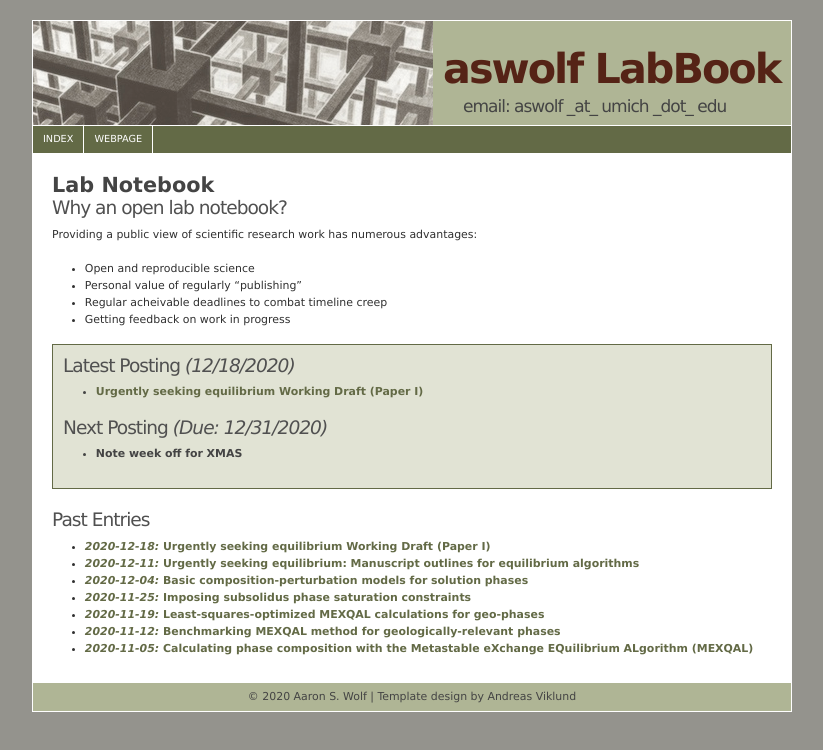
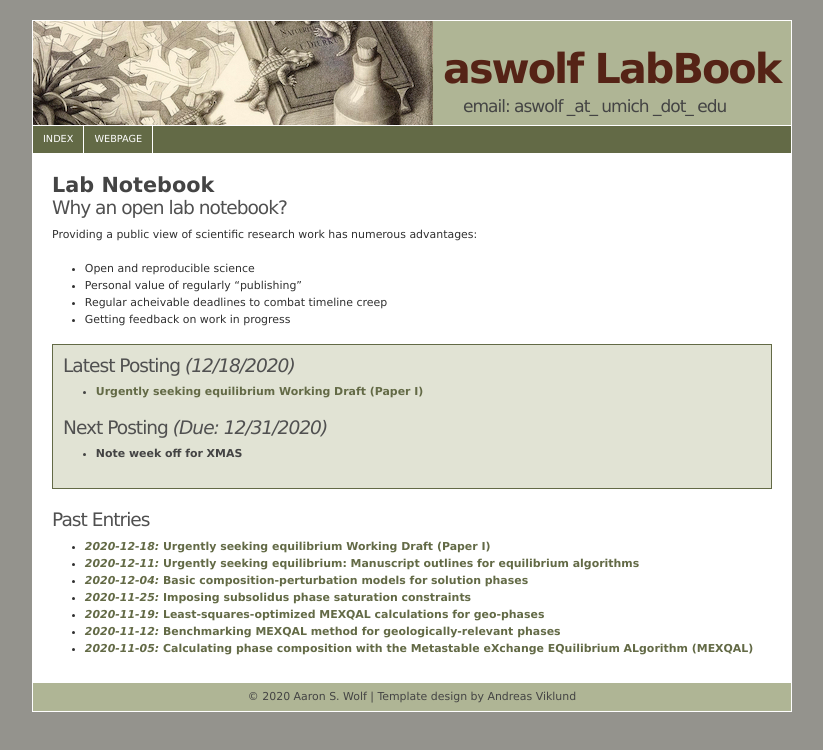
Before and after one commit to aswolf/lab-book, a plain HTML site: page docs/index.html in a window 1280 px wide. Shown: the whole page, without its empty margins (228-1051 px from the left). Drawn offline with Linux system fonts and the light colour scheme.

Commit message:
Change header image to escher-book
- blur and zoom on escher No 327 ‘Reptiles’

```diff
--- a/docs/templates/main.css
+++ b/docs/templates/main.css
@@ -28,7 +28,8 @@ code.has-jax {font: inherit;
 
 /* Header and navigation styles */
 #container {width:760px; margin:20px auto; padding:1px 0; text-align:left; background:#ffffff; color:#303030;}
-#header {height:104px; width:758px; margin:0 1px 1px 1px; background:#AFB595 url(../images/escher_cubic_zoom2b.jpg) top left no-repeat; color:#444;}
+#header {height:104px; width:758px; margin:0 1px 1px 1px; background:#AFB595 url(../images/escher-book-blur-zoom.jpeg) top left no-repeat; color:#444;}
+/* #header {height:104px; width:758px; margin:0 1px 1px 1px; background:#AFB595 url(../images/escher_cubic_zoom2b.jpg) top left no-repeat; color:#444;} */
 #header h1 {padding:40px 0 0 410px; font-size:3.4em; color:#552316; letter-spacing:-2px; font-weight:bold;}
 #header h2 {margin:20px 0 0 430px; font-size:1.4em; color:#444; letter-spacing:-1px; font-weight:normal;}
 #navigation {height:2.2em; line-height:2.2em; width:758px; margin:0 1px; background:#636a46; color:#ffffff;}
--- a/templates/main.css
+++ b/templates/main.css
@@ -28,7 +28,8 @@ code.has-jax {font: inherit;
 
 /* Header and navigation styles */
 #container {width:760px; margin:20px auto; padding:1px 0; text-align:left; background:#ffffff; color:#303030;}
-#header {height:104px; width:758px; margin:0 1px 1px 1px; background:#AFB595 url(../images/escher_cubic_zoom2b.jpg) top left no-repeat; color:#444;}
+#header {height:104px; width:758px; margin:0 1px 1px 1px; background:#AFB595 url(../images/escher-book-blur-zoom.jpeg) top left no-repeat; color:#444;}
+/* #header {height:104px; width:758px; margin:0 1px 1px 1px; background:#AFB595 url(../images/escher_cubic_zoom2b.jpg) top left no-repeat; color:#444;} */
 #header h1 {padding:40px 0 0 410px; font-size:3.4em; color:#552316; letter-spacing:-2px; font-weight:bold;}
 #header h2 {margin:20px 0 0 430px; font-size:1.4em; color:#444; letter-spacing:-1px; font-weight:normal;}
 #navigation {height:2.2em; line-height:2.2em; width:758px; margin:0 1px; background:#636a46; color:#ffffff;}
```
Also changed, not shown: docs/images/escher-book-blur-zoom.jpeg (added), docs/images/escher-book-zoom.png (added), docs/images/escher_cubic_zoom.jpg (deleted), docs/images/escher_cubic_zoom2b.jpg (deleted), images/escher-book-blur-zoom.jpeg (added), images/escher-book-zoom.png (added), images/escher_cubic_zoom.jpg (deleted), images/escher_cubic_zoom2b.jpg (deleted), 1 other file.
